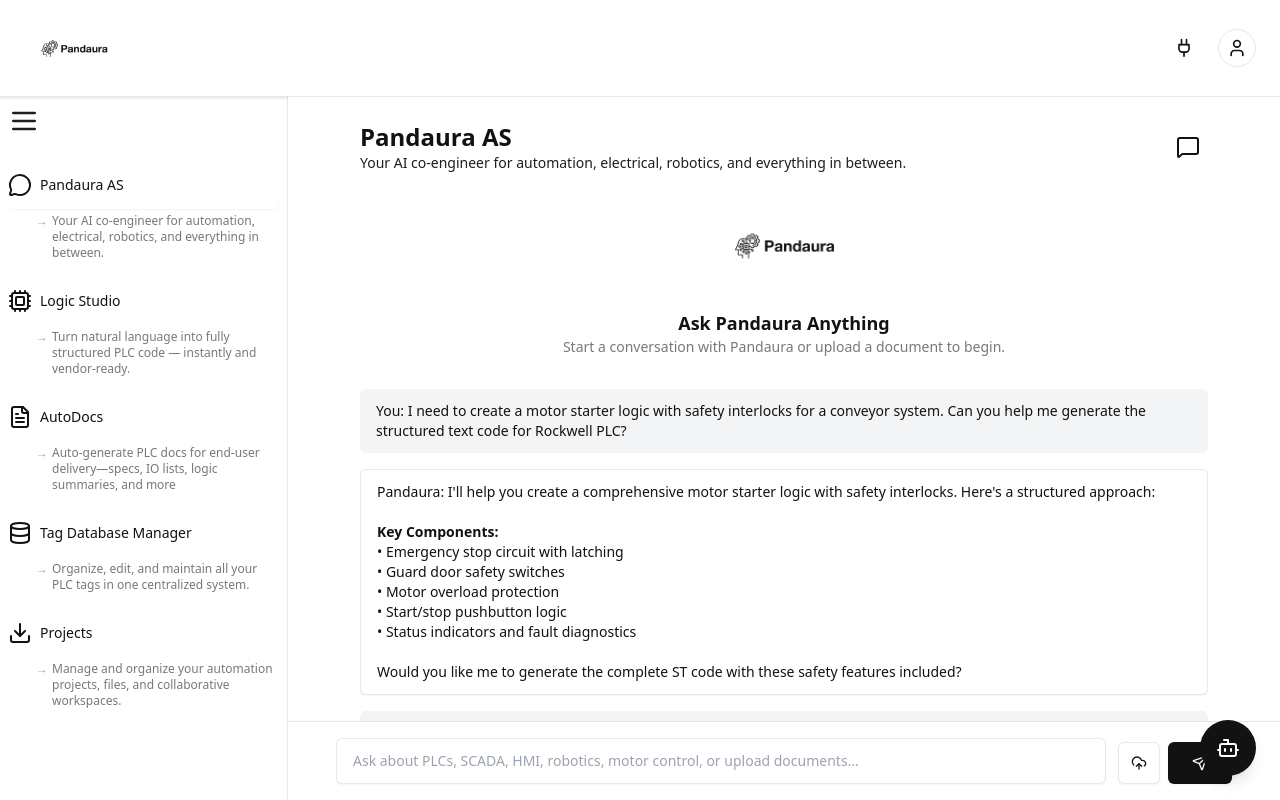
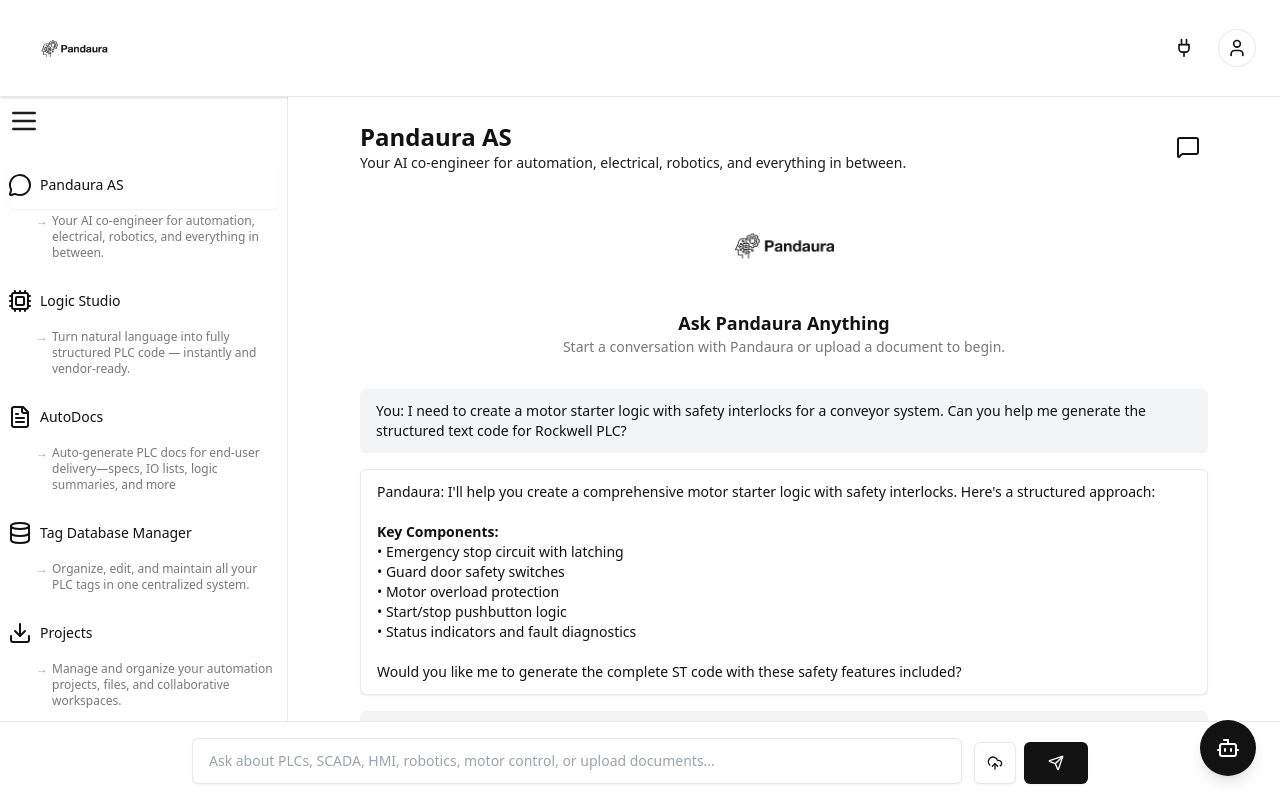
Before and after one commit to jazykhan3/Pandora, a React (Vite) app: page /pandaura-as in a window 1280 px wide. Built offline with nearby package versions, Linux system fonts and the light colour scheme.

Commit message:
Add files via upload

```diff
--- a/src/pages/AskPandaura.tsx
+++ b/src/pages/AskPandaura.tsx
@@ -172,7 +172,7 @@
       </div>
 
       {/* Fixed Bottom Input */}
-      <div className="absolute bottom-0 left-0 right-0 bg-white border-t px-6 py-4 shadow-md z-30">
+      <div className="fixed bottom-0 left-0 right-0 bg-white border-t px-6 py-4 shadow-md z-30">
         <div className="flex items-end gap-3 max-w-4xl mx-auto">
           <textarea
             value={chatMessage}
```
